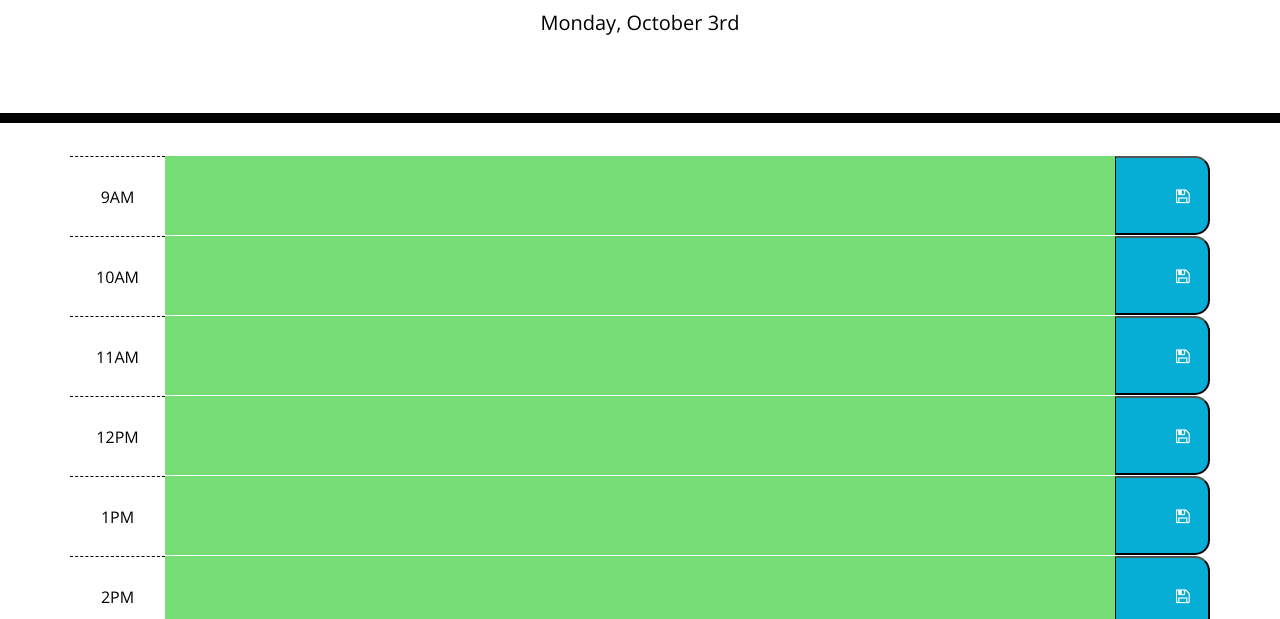
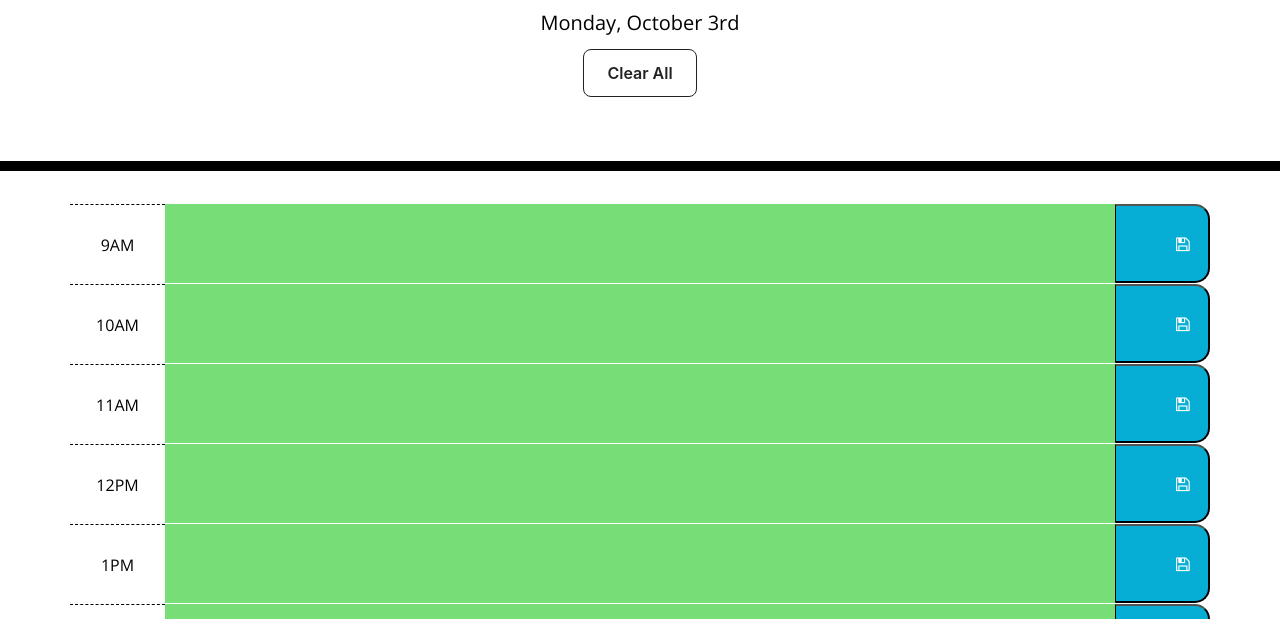
Before and after one commit to brodie02/bootcamp-challenge5, a plain HTML site: page index.html in a window 1280 px wide. Shown: the part 181-800 px from the top of the page. Drawn offline with nearby package versions, Linux system fonts and the light colour scheme.

Commit message:
Add clear all button

```diff
--- a/assets/script.js
+++ b/assets/script.js
@@ -139,6 +139,7 @@ $(".saveBtn").on("click", function(event) {
     localStorage.setItem(time, value);
 })
 
+// Displays the saved tasks
 $(function displayTasks() {
     $("#hour-09 .task-input").val(localStorage.getItem("09"));
     $("#hour-10 .task-input").val(localStorage.getItem("10"));
@@ -150,3 +151,9 @@ $(function displayTasks() {
     $("#hour-16 .task-input").val(localStorage.getItem("16"));
     $("#hour-17 .task-input").val(localStorage.getItem("17"));
 })
+
+// Clears all the tasks
+$("#clear-btn").on("click", function(event) {
+    localStorage.clear()
+    location.reload()
+})
--- a/assets/style.css
+++ b/assets/style.css
@@ -74,3 +74,46 @@ textarea {
 input {
   border: none;
 }
+
+.button-23 {
+  background-color: #FFFFFF;
+  border: 1px solid #222222;
+  border-radius: 8px;
+  box-sizing: border-box;
+  color: #222222;
+  cursor: pointer;
+  display: inline-block;
+  font-family: Circular,-apple-system,BlinkMacSystemFont,Roboto,"Helvetica Neue",sans-serif;
+  font-size: 16px;
+  font-weight: 600;
+  line-height: 20px;
+  margin: 0;
+  outline: none;
+  padding: 13px 23px;
+  position: relative;
+  text-align: center;
+  text-decoration: none;
+  touch-action: manipulation;
+  transition: box-shadow .2s,-ms-transform .1s,-webkit-transform .1s,transform .1s;
+  user-select: none;
+  -webkit-user-select: none;
+  width: auto;
+}
+
+.button-23:focus-visible {
+  box-shadow: #222222 0 0 0 2px, rgba(255, 255, 255, 0.8) 0 0 0 4px;
+  transition: box-shadow .2s;
+}
+
+.button-23:active {
+  background-color: #F7F7F7;
+  border-color: #000000;
+  transform: scale(.96);
+}
+
+.button-23:disabled {
+  border-color: #DDDDDD;
+  color: #DDDDDD;
+  cursor: not-allowed;
+  opacity: 1;
+}
--- a/index.html
+++ b/index.html
@@ -31,6 +31,7 @@
       <h1 class="display-3">Work Day Scheduler</h1>
       <p class="lead">A simple calendar app for scheduling your work day</p>
       <p id="currentDay" class="lead"></p>
+      <button id="clear-btn" class="button-23" role="button">Clear All</button>
     </header>
     <div class="container time-block">
       <div class="row" id="hour-09">
```
